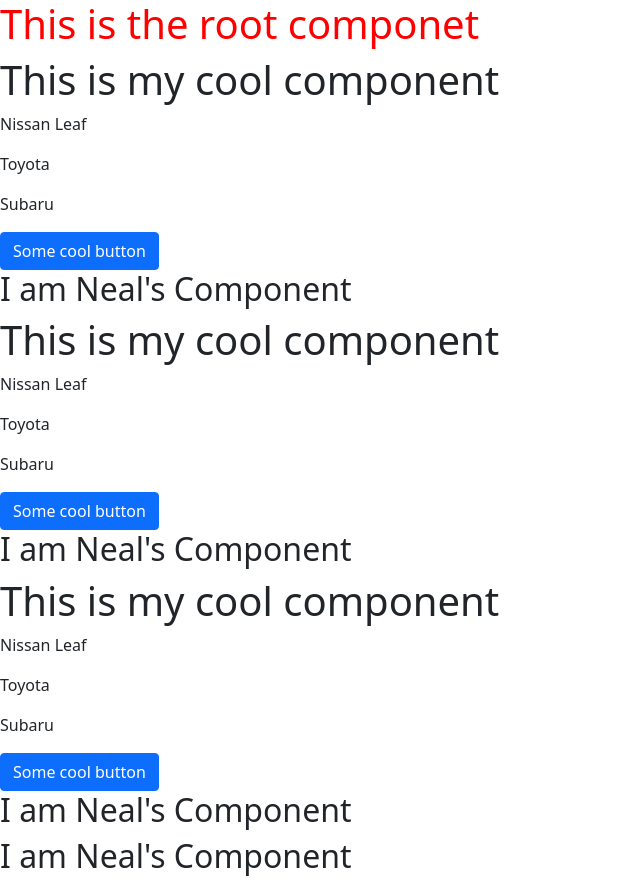
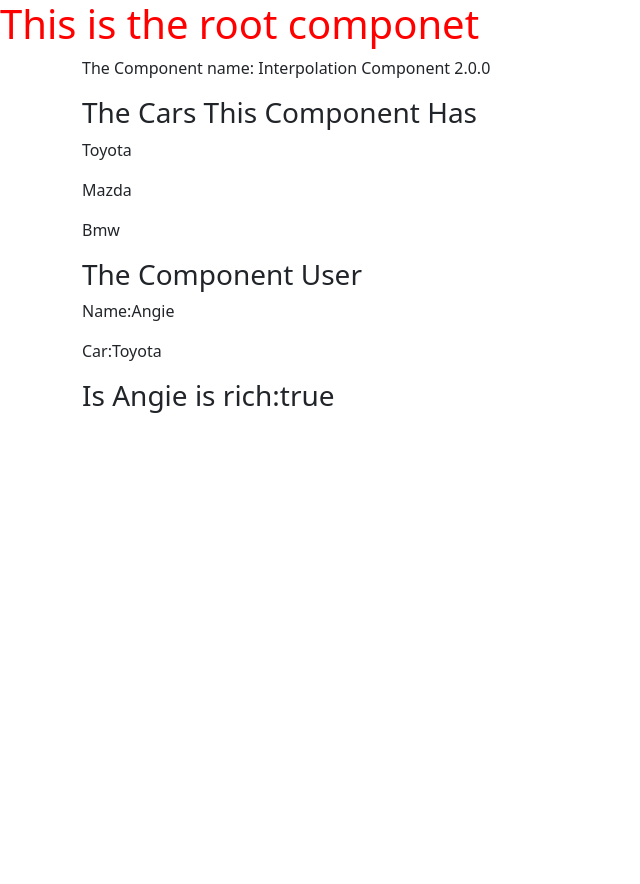
Before and after one commit to Daniel-Karanja/angular-enemy-of-syntax, an Angular app: page / in a window 1280 px wide. Shown: the whole page, without its empty margins (0-640 px from the left). After the commit the page ends 800 px from the top, so only its background shows below. Built offline with nearby package versions, Linux system fonts and the light colour scheme.

Commit message:
Created Interpolation Tutorial

```diff
--- /dev/null
+++ b/src/app/Basics/Data-Binding/inter-polation-component/inter-polation-component.html
@@ -0,0 +1,15 @@
+<div class="container">
+  <p>The Component name: {{name}}</p>
+  <h3>The Cars This Component Has</h3>
+  <div>
+    <p>{{cars[0]}}</p>
+    <p>{{cars[1]}}</p>
+    <p>{{cars[2]}}</p>
+  </div>
+  <h3>The Component User</h3>
+  <div>
+    <p>Name:{{person.name}}</p>
+    <p>Car:{{person.car}}</p>
+  </div>
+  <h3>Is {{person.name}} is rich:{{isRich}}</h3>
+</div>
--- /dev/null
+++ b/src/app/Basics/Data-Binding/inter-polation-component/inter-polation-component.ts
@@ -0,0 +1,18 @@
+import { Component } from '@angular/core';
+
+@Component({
+  selector: 'inter-polation',
+  templateUrl: './inter-polation-component.html',
+})
+export default class InterpolationComponent {
+  name: string = 'Interpolation Component';
+  cars = ['Toyota', 'Mazda', 'Bmw'];
+  person = { name: 'Angie', age: 23, car: 'Toyota' };
+  isRich = true;
+
+  constructor() {
+    setTimeout(() => {
+      this.name = 'Interpolation Component 2.0.0';
+    }, 4000);
+  }
+}
--- a/src/app/app.component.html
+++ b/src/app/app.component.html
@@ -1,5 +1,9 @@
 <h1>This is the root componet</h1>
-<my-cool-component></my-cool-component>
-<my-cool-component></my-cool-component>
-<my-cool-component></my-cool-component>
-<neal-comp></neal-comp>
+<!-- <my-cool-component></my-cool-component>
+
+<my-cool-component></my-cool-component> -->
+<!-- <neal-comp></neal-comp> -->
+
+<!-- <my-cool-component></my-cool-component> -->
+
+<inter-polation></inter-polation>
--- a/src/app/app.module.ts
+++ b/src/app/app.module.ts
@@ -3,15 +3,17 @@ import { BrowserModule } from '@angular/platform-browser';
 
 import { AppComponent } from './app.component';
 import { MyCoolComponent } from './Intro-To-Angular/my-component/my-component';
-import { NealComp } from './Intro-To-Angular/Neal-Component/neal-component';
+import { NealComp as ThisIsNeal } from './Intro-To-Angular/Neal-Component/neal-component';
 import { TheSecondComponentComponent } from './Intro-To-Angular/the-second-component/the-second-component.component';
+import TheInterpolationComponet from './Basics/Data-Binding/inter-polation-component/inter-polation-component';
 
 @NgModule({
   declarations: [
     AppComponent,
     MyCoolComponent,
-    NealComp,
+    ThisIsNeal,
     TheSecondComponentComponent,
+    TheInterpolationComponet,
   ],
   imports: [BrowserModule],
   providers: [],
```
